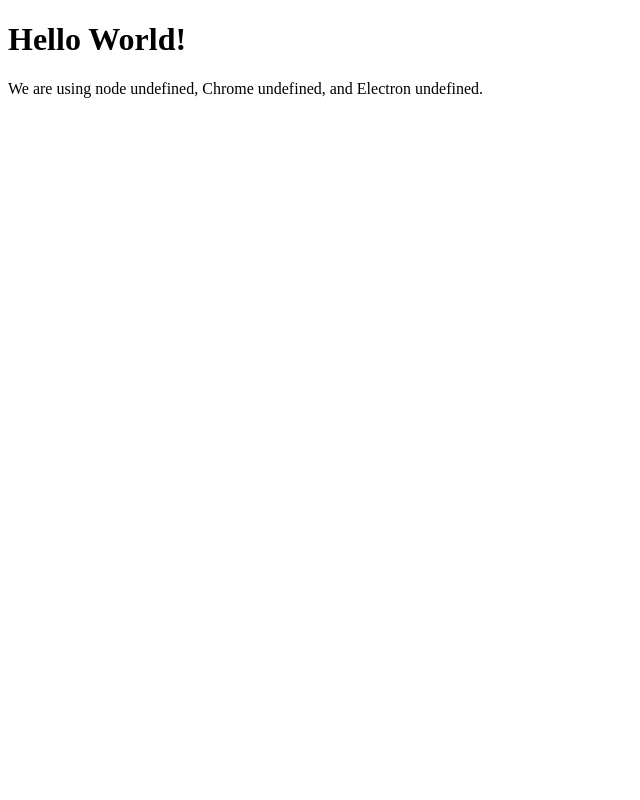
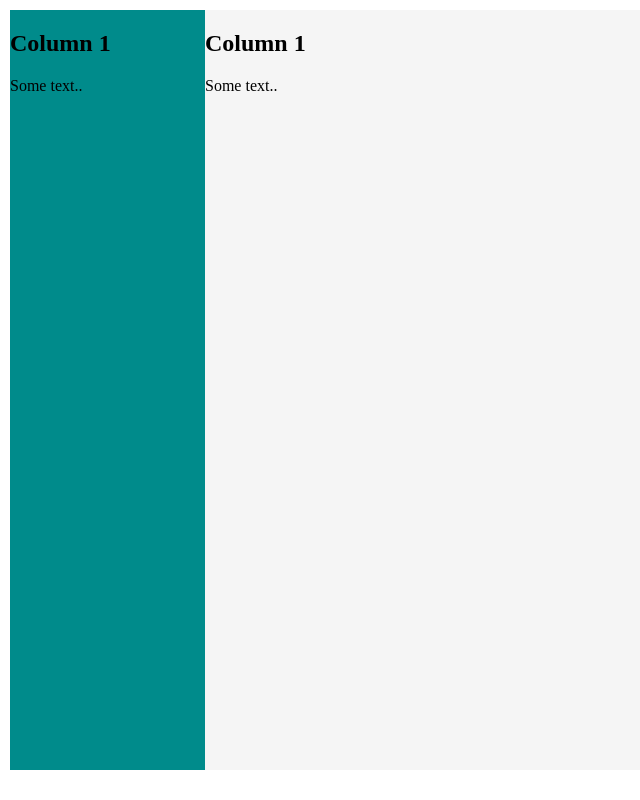
Before and after one commit to tuanpham91/pharma-admin, an Electron app: page electron-src/start.html in a window 800 px wide. Shown: the whole page, without its empty margins (0-640 px from the left). Drawn offline with Linux system fonts and the light colour scheme.

Commit message:
Update CSS

```diff
--- a/electron-src/main.js
+++ b/electron-src/main.js
@@ -9,6 +9,7 @@ function createWindow() {
         }
     })
     win.loadFile('start.html')
+    win.webContents.openDevTools()
     win.on('closed', () => {
         win = null
     })
--- a/electron-src/start.html
+++ b/electron-src/start.html
@@ -1,13 +1,21 @@
 <!DOCTYPE html>
 <html>
-  <head>
-    <meta charset="UTF-8">
-    <title>Hello World!</title>
-  </head>
-  <body>
-    <h1>Hello World!</h1>
-    We are using node <script>document.write(process.versions.node)</script>,
-    Chrome <script>document.write(process.versions.chrome)</script>,
-    and Electron <script>document.write(process.versions.electron)</script>.
-  </body>
+
+<head>
+	<meta charset="UTF-8">
+	<title>Hello World!</title>
+	<link rel="stylesheet" href="styles.css">
+</head>
+
+<div class="fill">
+	<div class="column left">
+		<h2>Column 1</h2>
+		<p>Some text..</p>
+	</div>
+	<div class="column right">
+		<h2>Column 1</h2>
+		<p>Some text..</p>
+	</div>
+</div>
+
 </html>
--- /dev/null
+++ b/electron-src/styles.css
@@ -0,0 +1,25 @@
+.column {
+    float: left;
+    min-height: 100%;
+    height: 100%;
+}
+.left {
+    width: 25%;
+    background-color: darkcyan;
+
+}
+.right {
+  width: 75%;
+  background-color: whitesmoke;
+}
+
+.fill {
+  height: 95%;
+  min-height: 95%;
+  position: absolute;
+  top: 0;
+  right:0;
+  left:0;
+  bottom:0;
+  padding: 10px;
+}
```
